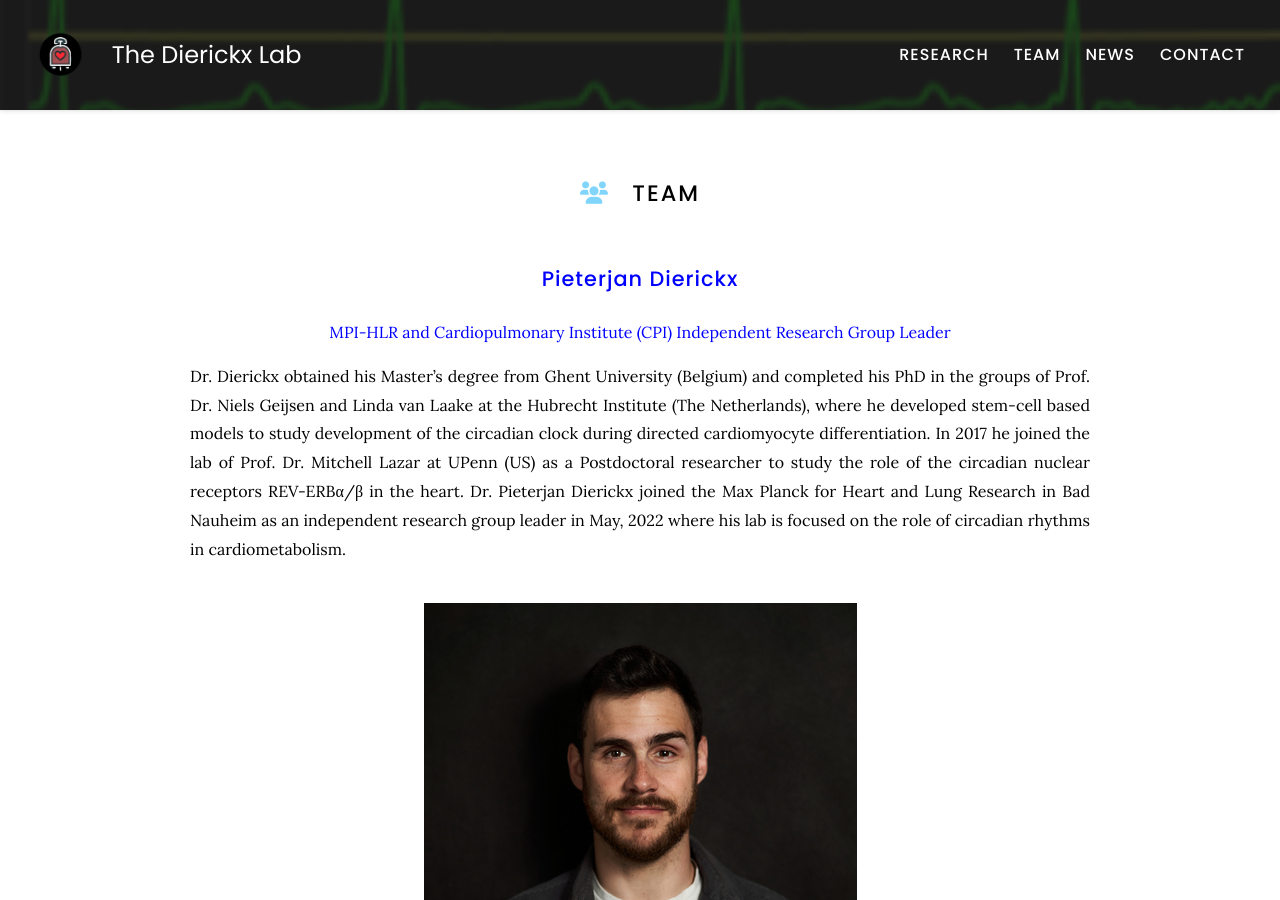
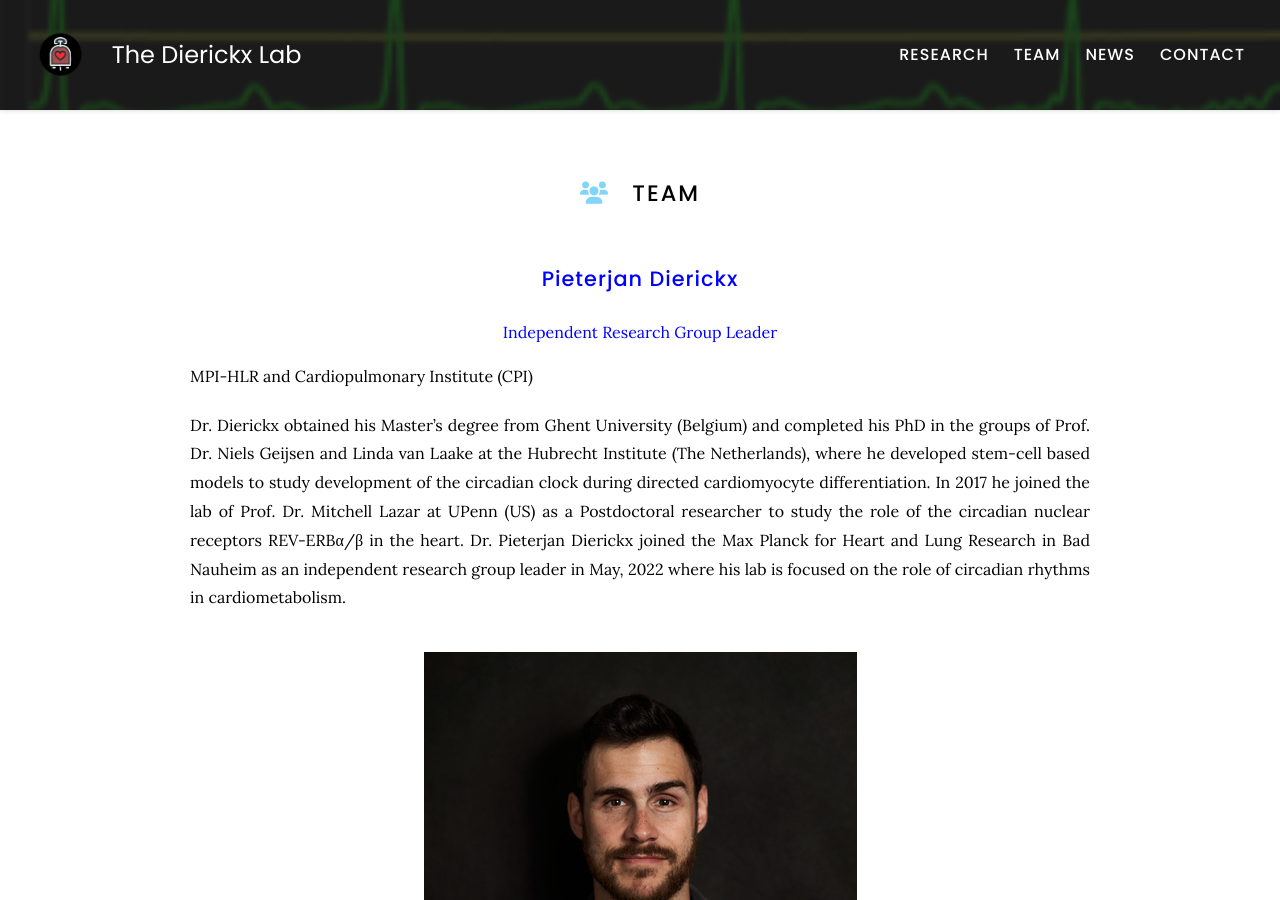
Before and after one commit to theDierickxLab/theDierickxLab, a Jekyll site: the page built from team/index.md, in a window 1280 px wide and 900 px high. Built offline with Jekyll 4.4.1, drawn with Linux system fonts in a browser that asks for light colours.

Commit message:
Update index.md

```diff
--- a/team/index.md
+++ b/team/index.md
@@ -10,10 +10,9 @@
 ## <span style="color: blue;">Pieterjan Dierickx</span>
 
 <div>
-<span style="color: blue;">MPI-HLR and Cardiopulmonary Institute (CPI)
-Independent Research Group Leader</span>
+<span style="color: blue;">Independent Research Group Leader</span>
 </div>
-
+MPI-HLR and Cardiopulmonary Institute (CPI)
 
 Dr. Dierickx obtained his Master’s degree from Ghent University (Belgium) and completed his PhD in the groups of Prof. Dr. Niels Geijsen and Linda van Laake at the Hubrecht Institute (The Netherlands), where he developed stem-cell based models to study development of the circadian clock during directed cardiomyocyte differentiation. In 2017 he joined the lab of Prof. Dr. Mitchell Lazar at UPenn (US) as a Postdoctoral researcher to study the role of the circadian nuclear receptors REV-ERBα/β in the heart. Dr. Pieterjan Dierickx joined the Max Planck for Heart and Lung Research in Bad Nauheim as an independent research group leader in May, 2022 where his lab is focused on the role of circadian rhythms in cardiometabolism.
 
```
